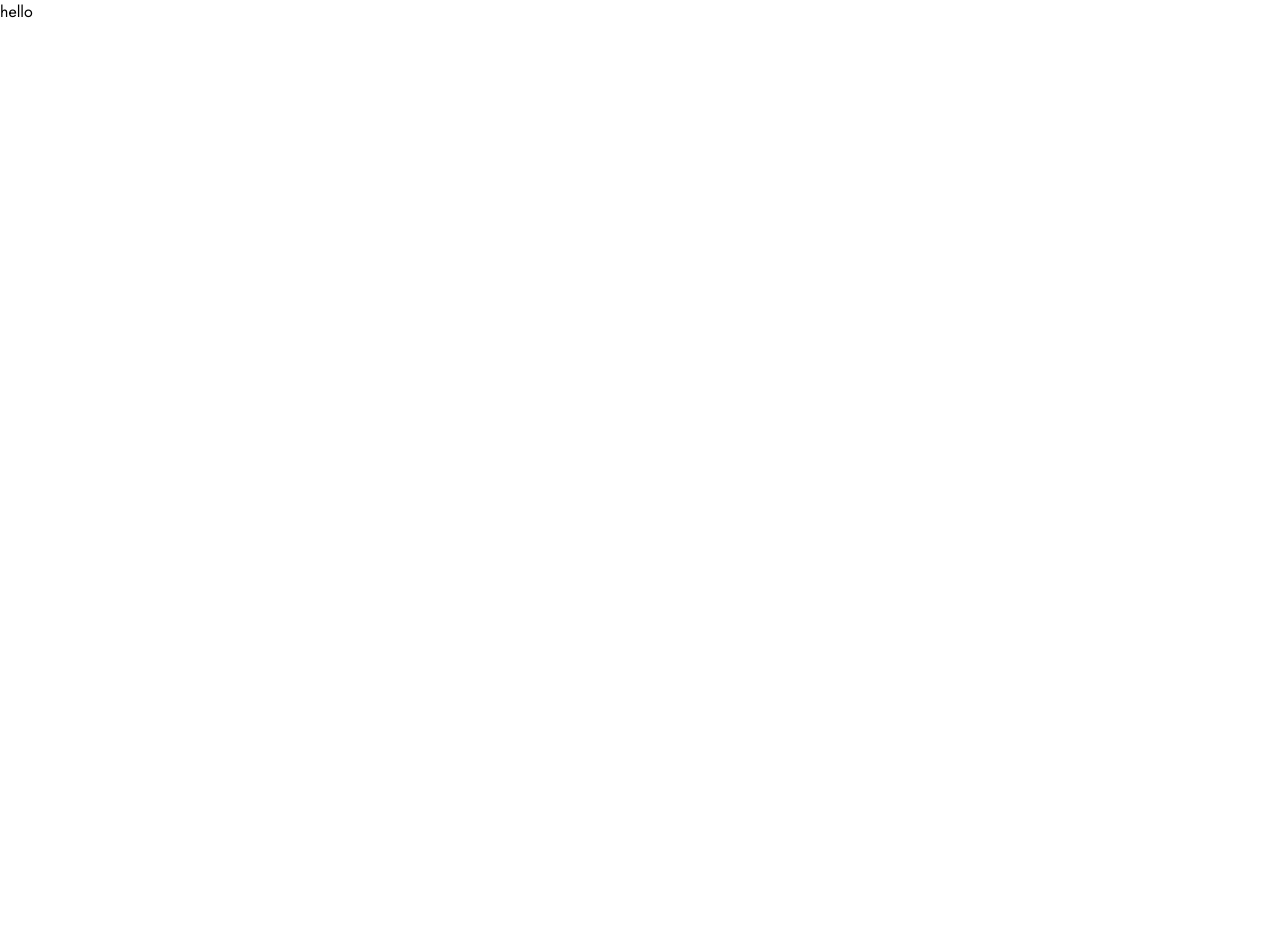
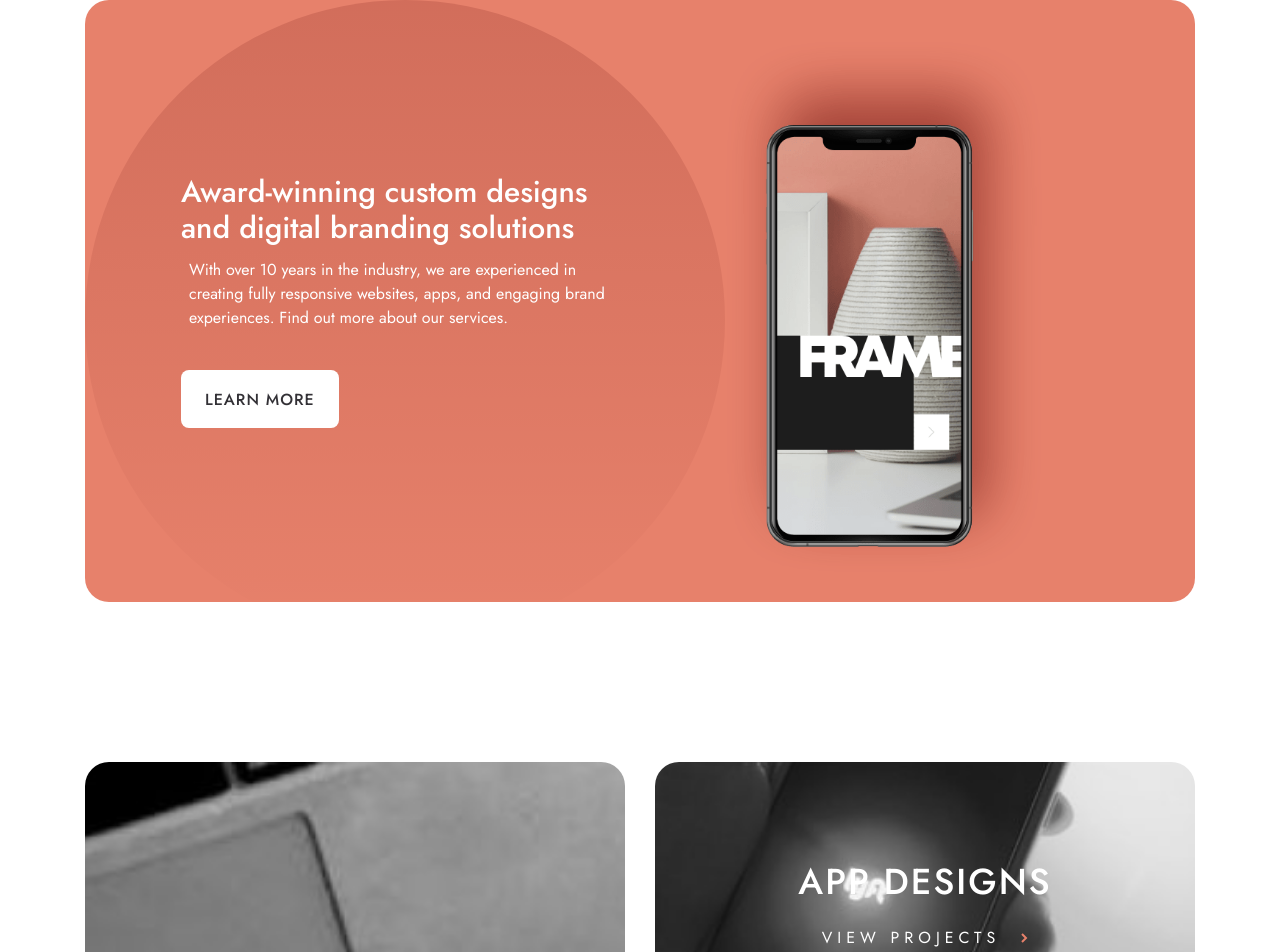
Before and after one commit to zetmosoma10/designo, a React (Vite) app: page / in a window 1280 px wide. Shown: the top 952 px of the page. Before the commit the page ends 800 px from the top, so only its background shows below. Built offline with nearby package versions, Linux system fonts and the light colour scheme.

Commit message:
build HomePage

```diff
--- a/src/App.tsx
+++ b/src/App.tsx
@@ -1,10 +1,11 @@
-import DesignCard from "./components/DesignCard";
-import DesignMultiGrid from "./components/DesignMultiGrid";
-import NavBar from "./components/NavBar";
-import Hero from "./pages/home/sections/Hero";
+import HomePage from "./pages/home/HomePage";
 
 function App() {
-  return <div className="">hello</div>;
+  return (
+    <div className="">
+      <HomePage />
+    </div>
+  );
 }
 
 export default App;
--- /dev/null
+++ b/src/pages/home/HomePage.tsx
@@ -0,0 +1,16 @@
+import React from "react";
+import DesignsShowGrid from "../../components/DesignsShowGrid";
+import Incentives from "./sections/Incentives";
+import Hero from "./sections/Hero";
+
+const HomePage = () => {
+  return (
+    <div className="space-y-[120px] lg:space-y-[160px]">
+      <Hero />
+      <DesignsShowGrid />
+      <Incentives />
+    </div>
+  );
+};
+
+export default HomePage;
```
